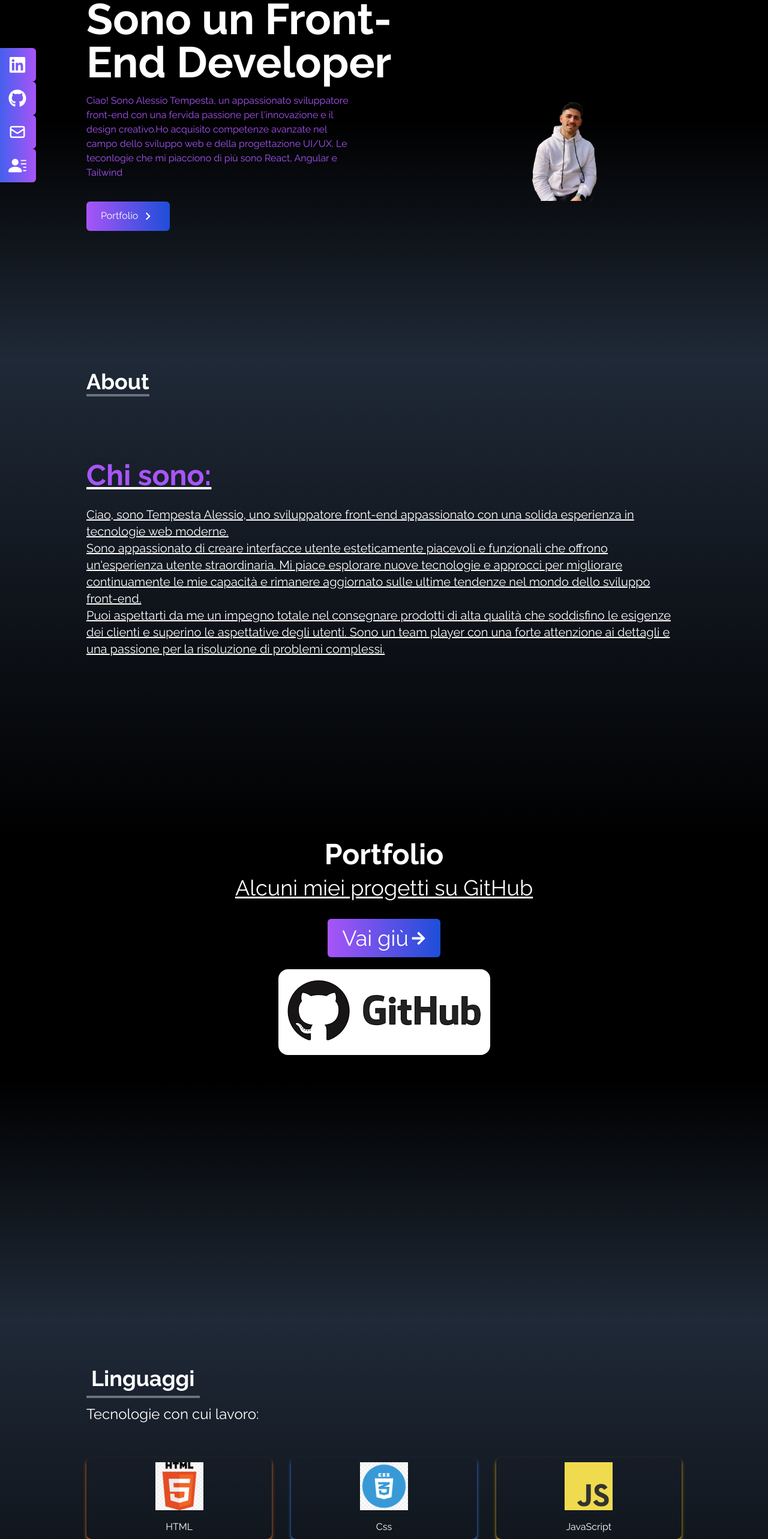
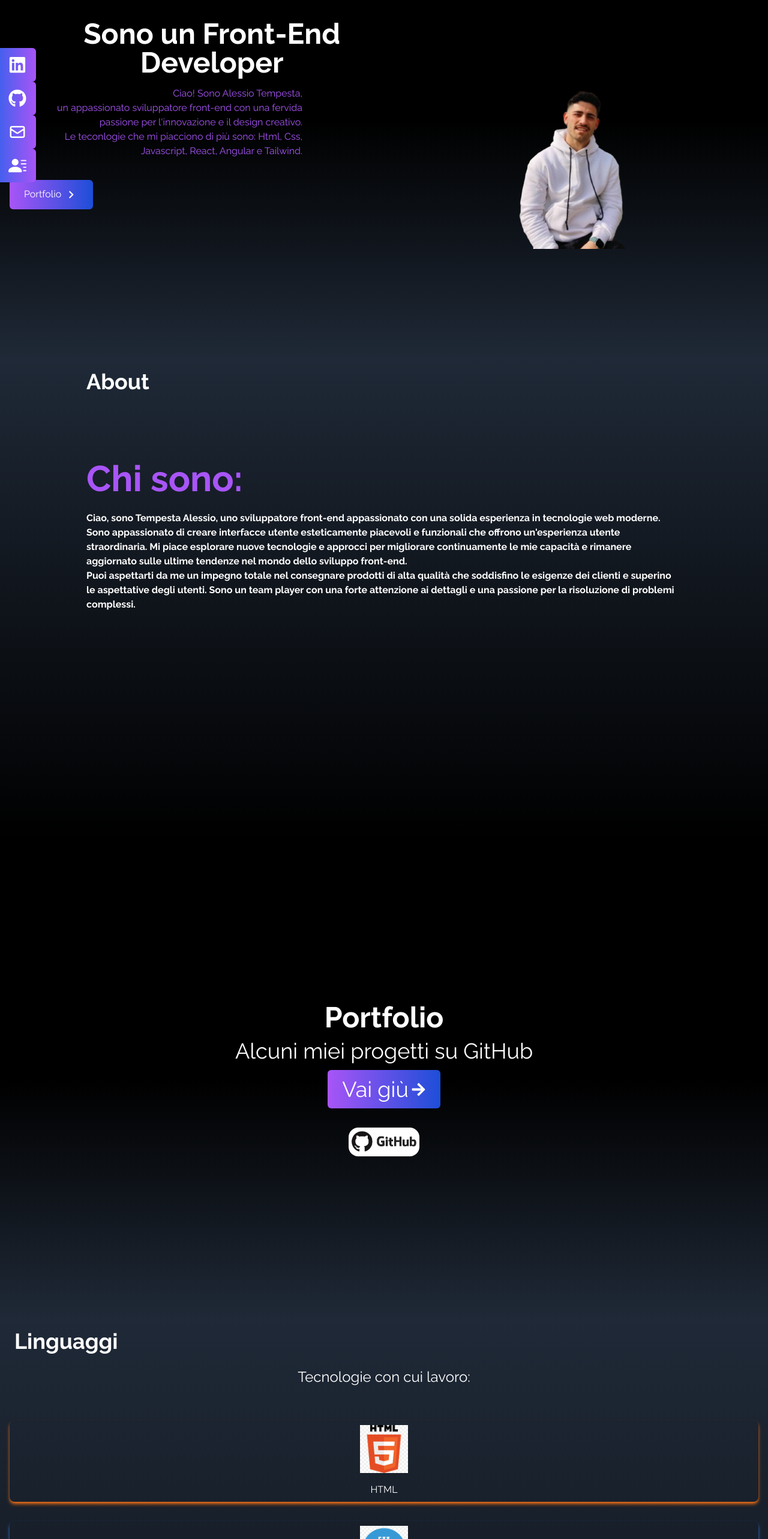
Before and after one commit to Alessio-Tempesta/first-portfolio, a React (Create React App) app: page / in a window 1280 px wide. Shown: the part 200-2766 px from the top of the page at 60% size. Built offline with nearby package versions, Linux system fonts and the light colour scheme; the HTML template or start-up script is replaced by a standard one.

Commit message:
Prova mediaQuery

```diff
--- a/src/components/About.jsx
+++ b/src/components/About.jsx
@@ -8,13 +8,13 @@ const About = () => {
     >
         <div className='max-w-screen-lg p-4 mx-auto flex-col jusitfy-center w-full h-full'>
             <div className='pb-8'>
-            <p className='text-4xl font-bold inline border-b-4 border-gray-500'>
+            <p className='text-4xl font-bold inline border-gray-500'>
                 About
                 </p>
             </div>
 
-            <p className='text-xl mt-20 underline'>
-                <h1 className='text-purple-500 font-bold text-5xl'>Chi sono:</h1>
+            <p className='text-1xl font-bold mt-20'>
+                <h1 className='text-purple-500 font-bold text-6xl'>Chi sono:</h1>
                 <br />
             Ciao, sono Tempesta Alessio, uno sviluppatore front-end appassionato con una solida esperienza in tecnologie web moderne.
             <br />
--- a/src/components/Contact.jsx
+++ b/src/components/Contact.jsx
@@ -8,7 +8,7 @@ const Contact = () => {
     >
         <div className='flex flex-col p-4 justify-center max-w-screen-lg mx-auto h-full'>
             <div className='pb-8'>
-                <p className='text-4xl font-bold inline border-b-4 border-gray-500'>
+                <p className='text-4xl font-bold inline  border-gray-500'>
                     Contatti
                     </p>
                 <p className='py-6'>Compila il modulo sottostante per metterti in contatto con me</p>
--- a/src/components/Experience.jsx
+++ b/src/components/Experience.jsx
@@ -1,4 +1,4 @@
-import React from 'react';
+import React, { useState, useEffect } from 'react';
 import html from '../assets/Html5.png';
 import css from '../assets/Css.png';
 import javascript from '../assets/JavaScript.png';
@@ -8,8 +8,22 @@ import tailwind from '../assets/Tailwind.png';
 import angular from '../assets/angular.png';
 import nodejs from '../assets/nodeJs.png'
 
+const Experience = () => {
+    const [isMobileFirst, setIsMobileFirst] = useState(true);
 
-const Experience = () => {
+    useEffect(() => {
+        const handleResize = () => {
+            setIsMobileFirst(window.innerWidth <= 768);
+        };
+
+        handleResize();
+
+        window.addEventListener('resize', handleResize);
+
+        return () => {
+            window.removeEventListener('resize', handleResize);
+        };
+    }, []);
 
     const techs = [
         {
@@ -60,39 +74,24 @@ const Experience = () => {
             title: 'NodeJs',
             style: 'shadow-green-800 py-5'
         },
-
     ]
 
-
-  return (
-    <div
-    name="experience"
-    className='bg-gradient-to-b from-gray-800 to-black w-full h-screen'
-    >
-
-            <div className='max-w-screen-lg mx-auto p-4 flex flex-col justify-center w-full h-full text-white'>
-                <div>
-                <p className='text-4xl font-bold border-b-4 border-gray-500 p-2 inline'>Linguaggi</p>
-                <p className='py-6 text-2xl'>Tecnologie con cui lavoro:</p>
+    return (
+        <div name="experience" className='bg-gradient-to-b from-gray-800 to-black max-h-screen-sm mx-auto p-4 w-full text-white'>
+            <div>
+                <p className='text-4xl font-bold border-gray-630 p-2 inline'>Linguaggi</p>
+                <p className='py-6 text-2xl text-center'>Tecnologie con cui lavoro:</p>
             </div>
-
-            <div className='w-full grid grid-cols-2 sm:grid-cols-3 gap-8 text-center py-8 px-12 sm:px-0'>
-
-            {
-                techs.map(({id, src, title, style}) => (
-                <div key={id}
-                className={`shadow-md hover:scale-105 duration-500 py-2 rounded-lg ${style}`}
-                >
-                <img src={src}
-                alt=""className='w-20 mx-auto'/>
-                <p className='mt-4'>{title}</p>
-                </div>
-                ))
-            }
+            <div className={`w-full grid grid-cols-1 sm:grid-cols-${isMobileFirst ? '1' : '3'} gap-8 text-center py-8 px-4 sm:px-0`}>
+                {techs.map(({ id, src, title, style }) => (
+                    <div key={id} className={`shadow-md hover:scale-105 duration-500 py-2 rounded-lg ${style}`}>
+                        <img src={src} alt={title} className='w-20 mx-auto' />
+                        <p className='mt-4'>{title}</p>
+                    </div>
+                ))}
             </div>
         </div>
-    </div>
-  )
-}
+    );
+};
 
-export default Experience
+export default Experience;
--- a/src/components/Home.jsx
+++ b/src/components/Home.jsx
@@ -9,11 +9,11 @@ const Home = () => {
     name= "home"
     className="h-screen w-full bg-gradient-to-b from-black via-black to-gray-800 text-white"
     >
-      <div className="max-w-screen-lg mx-auto flex flex-col items-center justify-center h-full px-4 sm:flex-row">
+        <div className="max-w-full sm:max-w-screen-sm md:max-w-screen-md lg:max-w-screen-lg xl:max-w-screen-xl mx-auto flex flex-col items-center justify-center h-full px-4 sm:flex-row">
         <div className="flex flex-col justify-center h-full">
-          <h2 className="text-3xl sm:text-7xl font-bold text-white">Sono un Front-End Developer</h2>
-          <p className="text-purple-500 py-4 max-w-md">Ciao! Sono Alessio Tempesta, un appassionato sviluppatore front-end con una fervida passione per l'innovazione e il design creativo.Ho acquisito competenze avanzate nel campo dello sviluppo web e della progettazione UI/UX.
-            Le teconlogie che mi piacciono di più sono React, Angular e Tailwind
+          <h2 className="text-2xl text-center sm:text-5xl font-bold text-white">Sono un Front-End Developer</h2>
+          <p className="text-right ml-10 text-purple-500 py-4 max-w-md">Ciao! Sono Alessio Tempesta,<br /> un appassionato sviluppatore front-end con una fervida passione per l'innovazione e il design creativo. <br /> Le teconlogie che mi piacciono di più sono:
+          Html, Css, Javascript, React, Angular e Tailwind.
           </p>
 
           <div>
--- a/src/components/Portfolio.jsx
+++ b/src/components/Portfolio.jsx
@@ -4,11 +4,11 @@ import { FaArrowRight } from 'react-icons/fa';
 
 const Portfolio = () => {
   const [hovered, setHovered] = useState(false);
-  const [isMobileFirst, setIsMobileFirst] = useState(false);
+  const [isMobileFirst, setIsMobileFirst] = useState(true); // Cambiato il valore iniziale per first-mobile
 
   useEffect(() => {
     const handleResize = () => {
-      setIsMobileFirst(window.innerWidth <= 350); // Determina se la larghezza della finestra è inferiore o uguale a 768px
+      setIsMobileFirst(window.innerWidth <= 768); // Cambiato il valore della larghezza
     };
 
     handleResize(); // Imposta lo stato iniziale al caricamento della pagina
@@ -21,15 +21,15 @@ const Portfolio = () => {
   }, []);
 
   return (
-    <div className={`text-4xl h-screen w-full bg-gradient-to-b from-black via-black to-gray-800 text-white ${isMobileFirst ? 'flex-col' : 'md:flex-row'}`}>
+    <div className={`text-4xl h-screen w-full bg-gradient-to-b from-black via-black to-gray-800 text-white flex flex-col justify-center items-center ${isMobileFirst ? 'py-16' : ''}`}>
       <h1 className='text-white text-5xl text-center font-bold'>
         Portfolio
       </h1>
-      <p className='text-white underline text-center my-3'>Alcuni miei progetti su GitHub</p>
-      <div className={`${isMobileFirst ? 'text-center' : 'flex justify-center'}`}> {/* Condiziona il posizionamento del bottone in base al dispositivo */}
+      <p className='text-white text-center my-3'>Alcuni miei progetti su GitHub</p>
+      <div className={`${isMobileFirst ? '' : 'flex justify-center'} mb-8`}>
         <a href='portfolio'>
           <button
-            className={`flex items-center text-white px-6 py-3 my-5 rounded-md bg-gradient-to-r from-purple-500 to-blue-700 cursor-pointer ${hovered ? 'bg-blue-600' : ''}`}
+            className={`flex items-center text-white px-6 py-3 rounded-md bg-gradient-to-r from-purple-500 to-blue-700 cursor-pointer ${hovered ? 'bg-blue-600' : ''}`}
             onMouseEnter={() => setHovered(true)}
             onMouseLeave={() => setHovered(false)}
           >
@@ -45,7 +45,7 @@ const Portfolio = () => {
           <img
             src={GitHub}
             alt="Github"
-            className={`rounded-2xl mx-auto w-23 ${isMobileFirst ? 'md:w-50' : ''}`}
+            className={`rounded-2xl mx-auto ${isMobileFirst ? 'w-1/2 md:w-1/3' : 'w-1/3'}`} // Qui cambia l'assegnazione delle classi a seconda dello stato mobile
           />
         </a>
       </div>
```
